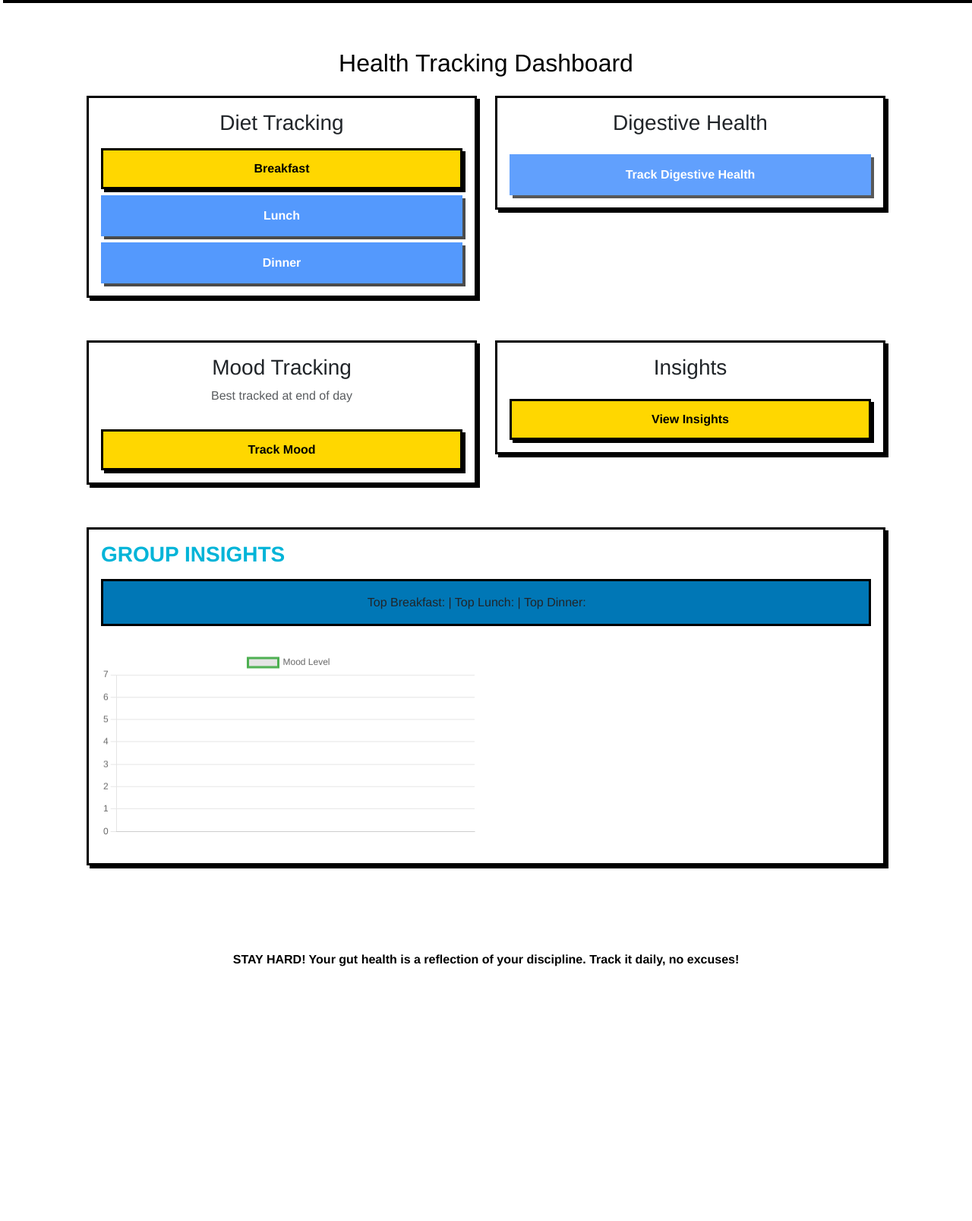
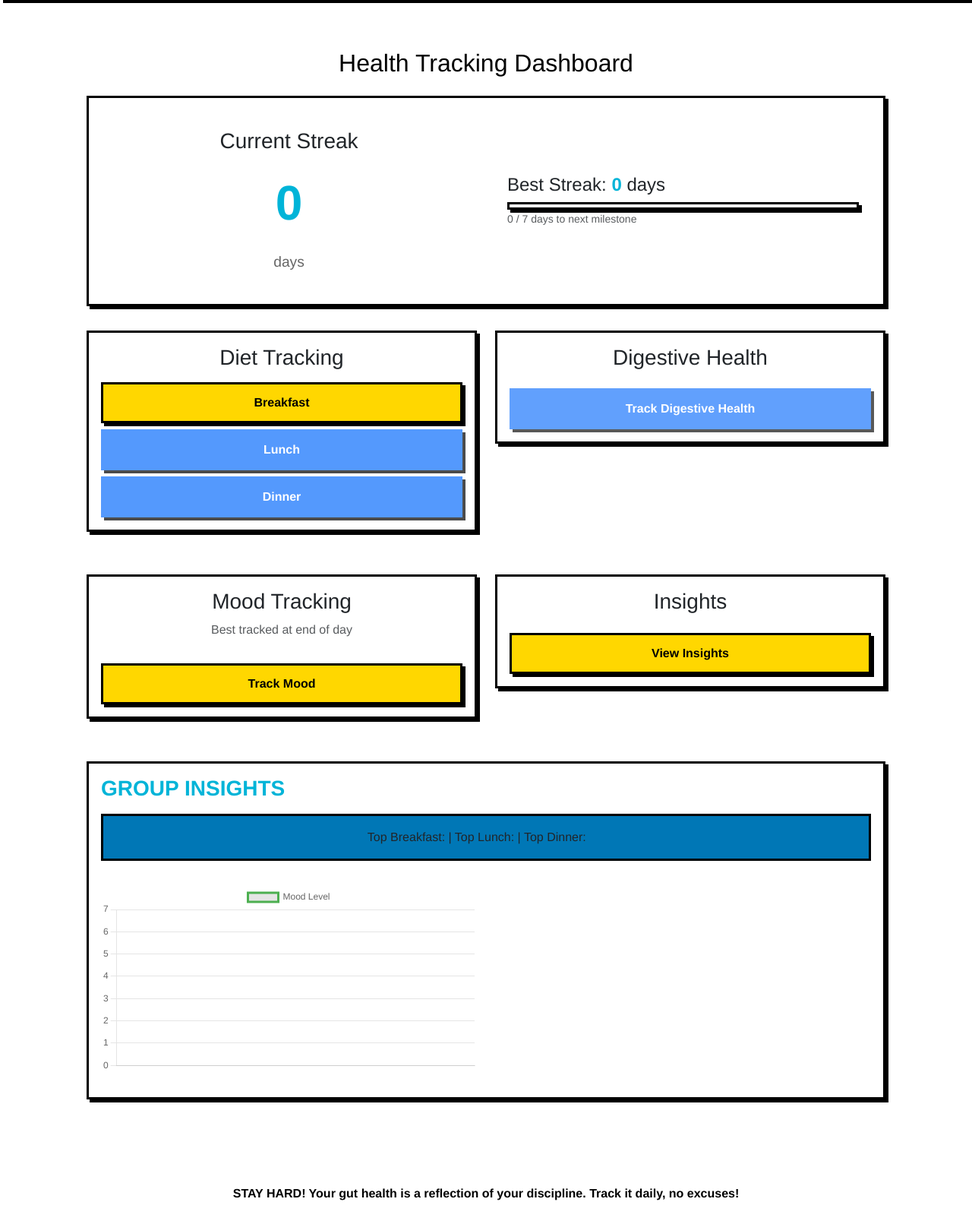
Before and after one commit to dhruv1710/ZuMicrobiome, a Flask app: page /dashboard in a window 1280 px wide. Shown: the part 68-1675 px from the top of the page at 76% size. Before the commit the page ends 1340 px from the top, so only its background shows below. Run offline with Flask 3, Linux system fonts and the light colour scheme; the visitor is signed in with stand-in values (Sample User, id 1); a map, chart or similar area stays blank; some libraries are stand-ins or nearby versions; some web fonts are replaced.

Commit message:
Agent query: Is the health streak counter visible on the dashboard and does it show the correct streak count with animations?
Implement user streak tracking, displaying current, best streaks, and achievement unlocks on the dashboard.

Screenshot: https://storage.googleapis.com/screenshot-production-us-central1/423c0b6b-0484-4536-bf4e-8baa424122f3/9041c6ac-563b-4fc1-b624-420b609dbe4a.jpg

```diff
--- a/app.py
+++ b/app.py
@@ -75,6 +75,16 @@ def dashboard():
     dinner_logged = 'dinner' in meals
     stool_logged = True if entry and entry.stool_type else False
 
+    # Get streak information
+    streak_info = TrackingEntry.get_user_streaks(session['kit_id'])
+    current_streak = streak_info['current_streak']
+    best_streak = streak_info['best_streak']
+    achievement_unlocked = streak_info['achievement_unlocked']
+
+    # Calculate next milestone
+    milestones = [7, 30, 100]
+    next_milestone = next((m for m in milestones if m > current_streak), milestones[-1])
+
     # Calculate group insights
     entries = TrackingEntry.query.filter_by(date=today).all()
 
@@ -120,6 +130,10 @@ def dashboard():
                          lunch_logged=lunch_logged,
                          dinner_logged=dinner_logged,
                          stool_logged=stool_logged,
+                         current_streak=current_streak,
+                         best_streak=best_streak,
+                         next_milestone=next_milestone,
+                         achievement_unlocked=achievement_unlocked,
                          top_breakfast=[item[0] for item in top_meals['breakfast']],
                          top_lunch=[item[0] for item in top_meals['lunch']],
                          top_dinner=[item[0] for item in top_meals['dinner']],
@@ -587,7 +601,5 @@ def save_tracking():
     #This function is now redundant and can be removed.  The new endpoints handle the individual data points.
     return jsonify({"success": False, "error": "This endpoint is no longer in use."}), 405
 
-
-
 if __name__ == "__main__":
     app.run(host="0.0.0.0", port=5000, debug=True)
--- a/models.py
+++ b/models.py
@@ -1,6 +1,6 @@
 from database import db
 import uuid
-from datetime import datetime
+from datetime import datetime, timedelta
 
 class AnonymousUser(db.Model):
     id = db.Column(db.Integer, primary_key=True)
@@ -37,6 +37,61 @@ class TrackingEntry(db.Model):
     mood = db.Column(db.Integer)
     mood_details = db.Column(db.JSON)  # Added mood_details column
     shared_with_community = db.Column(db.Boolean, default=True)
+    # New streak-related columns
+    current_streak = db.Column(db.Integer, default=0)
+    best_streak = db.Column(db.Integer, default=0)
+    last_tracked_date = db.Column(db.DateTime)
+
+    def update_streak(self):
+        """Update the streak count based on tracking consistency"""
+        today = datetime.now().date()
+
+        # If this is the first entry
+        if not self.last_tracked_date:
+            self.current_streak = 1
+            self.best_streak = 1
+            self.last_tracked_date = today
+            return
+
+        last_date = self.last_tracked_date.date()
+        days_diff = (today - last_date).days
+
+        # If tracked today already, don't update streak
+        if days_diff == 0:
+            return
+
+        # If tracked yesterday, increment streak
+        if days_diff == 1:
+            self.current_streak += 1
+            if self.current_streak > self.best_streak:
+                self.best_streak = self.current_streak
+        # If missed a day, reset streak
+        else:
+            self.current_streak = 1
+
+        self.last_tracked_date = today
+
+    @classmethod
+    def get_user_streaks(cls, kit_id):
+        """Get streak information for a user"""
+        latest_entry = cls.query.filter_by(kit_id=kit_id).order_by(cls.date.desc()).first()
+        if not latest_entry:
+            return {
+                'current_streak': 0,
+                'best_streak': 0,
+                'achievement_unlocked': False
+            }
+
+        # Check if new achievement unlocked (streak milestones)
+        achievement_unlocked = False
+        if latest_entry.current_streak in [7, 30, 100]:  # Milestone days
+            achievement_unlocked = True
+
+        return {
+            'current_streak': latest_entry.current_streak,
+            'best_streak': latest_entry.best_streak,
+            'achievement_unlocked': achievement_unlocked
+        }
 
 class CommunityStats(db.Model):
     id = db.Column(db.Integer, primary_key=True)
--- a/static/css/styles.css
+++ b/static/css/styles.css
@@ -446,3 +446,73 @@ body {
     max-height: 300px;
     margin: 1rem 0;
 }
+
+/* Add streak-related styles */
+.streak-section {
+    margin-bottom: 2rem;
+}
+
+.streak-counter {
+    padding: 1.5rem;
+}
+
+.streak-number {
+    font-size: 4rem;
+    font-weight: bold;
+    color: var(--primary-color);
+    margin: 1rem 0;
+    transition: all 0.3s ease-in-out;
+}
+
+.streak-label {
+    font-size: 1.2rem;
+    color: #666;
+    margin-bottom: 0;
+}
+
+.streak-stats {
+    padding: 1rem;
+}
+
+.best-streak {
+    color: var(--primary-color);
+    font-weight: bold;
+}
+
+/* Achievement modal animations */
+.achievement-animation {
+    animation: achievementPop 0.5s ease-out;
+}
+
+@keyframes achievementPop {
+    0% {
+        transform: scale(0.5);
+        opacity: 0;
+    }
+    70% {
+        transform: scale(1.1);
+    }
+    100% {
+        transform: scale(1);
+        opacity: 1;
+    }
+}
+
+.fa-trophy {
+    animation: trophyGlow 2s infinite;
+}
+
+@keyframes trophyGlow {
+    0% {
+        transform: scale(1);
+        filter: drop-shadow(0 0 5px rgba(255, 215, 0, 0.5));
+    }
+    50% {
+        transform: scale(1.1);
+        filter: drop-shadow(0 0 10px rgba(255, 215, 0, 0.8));
+    }
+    100% {
+        transform: scale(1);
+        filter: drop-shadow(0 0 5px rgba(255, 215, 0, 0.5));
+    }
+}
--- a/templates/dashboard.html
+++ b/templates/dashboard.html
@@ -3,6 +3,39 @@
 {% block content %}
 <div class="dashboard-container">
     <h2 class="text-center mb-4">Health Tracking Dashboard</h2>
+
+    <!-- Streak Section -->
+    <div class="streak-section mb-4">
+        <div class="card dashboard-card">
+            <div class="card-body">
+                <div class="row align-items-center">
+                    <div class="col-md-6 text-center">
+                        <div class="streak-counter">
+                            <h3>Current Streak</h3>
+                            <div class="streak-number" data-streak="{{ current_streak }}">
+                                {{ current_streak }}
+                            </div>
+                            <p class="streak-label">days</p>
+                        </div>
+                    </div>
+                    <div class="col-md-6">
+                        <div class="streak-stats">
+                            <h4>Best Streak: <span class="best-streak">{{ best_streak }}</span> days</h4>
+                            <div class="progress">
+                                <div class="progress-bar" role="progressbar"
+                                     style="width: {{ (current_streak / next_milestone) * 100 }}%"
+                                     aria-valuenow="{{ current_streak }}"
+                                     aria-valuemin="0"
+                                     aria-valuemax="{{ next_milestone }}">
+                                </div>
+                            </div>
+                            <small class="text-muted">{{ current_streak }} / {{ next_milestone }} days to next milestone</small>
+                        </div>
+                    </div>
+                </div>
+            </div>
+        </div>
+    </div>
 
     <div class="row g-4">
         <!-- Diet Logging -->
@@ -109,12 +142,56 @@
         </div>
     </div>
 </div>
+
+<!-- Achievement Modal -->
+<div class="modal fade" id="achievementModal" tabindex="-1" aria-hidden="true">
+    <div class="modal-dialog modal-dialog-centered">
+        <div class="modal-content">
+            <div class="modal-body text-center">
+                <div class="achievement-animation">
+                    <i class="fas fa-trophy fa-4x text-warning mb-3"></i>
+                    <h3>Achievement Unlocked!</h3>
+                    <p class="achievement-text"></p>
+                </div>
+            </div>
+        </div>
+    </div>
+</div>
 {% endblock %}
 
 {% block scripts %}
 <script src="https://cdn.jsdelivr.net/npm/chart.js"></script>
 <script>
 document.addEventListener('DOMContentLoaded', function() {
+    // Initialize streak counter animation
+    const streakCounter = document.querySelector('.streak-number');
+    const streak = parseInt(streakCounter.dataset.streak);
+    if (streak > 0) {
+        let count = 0;
+        const duration = 1000; // 1 second
+        const increment = streak / (duration / 16); // 60fps
+
+        const animate = () => {
+            count += increment;
+            if (count > streak) count = streak;
+            streakCounter.textContent = Math.floor(count);
+
+            if (count < streak) {
+                requestAnimationFrame(animate);
+            }
+        };
+
+        animate();
+    }
+
+    // Check for achievement unlock
+    {% if achievement_unlocked %}
+    const achievementModal = new bootstrap.Modal(document.getElementById('achievementModal'));
+    const achievementText = document.querySelector('.achievement-text');
+    achievementText.textContent = `You've maintained your health tracking streak for {{ current_streak }} days!`;
+    achievementModal.show();
+    {% endif %}
+
     // Mood Distribution Chart
     new Chart(document.getElementById('moodChart'), {
         type: 'pie',
```
